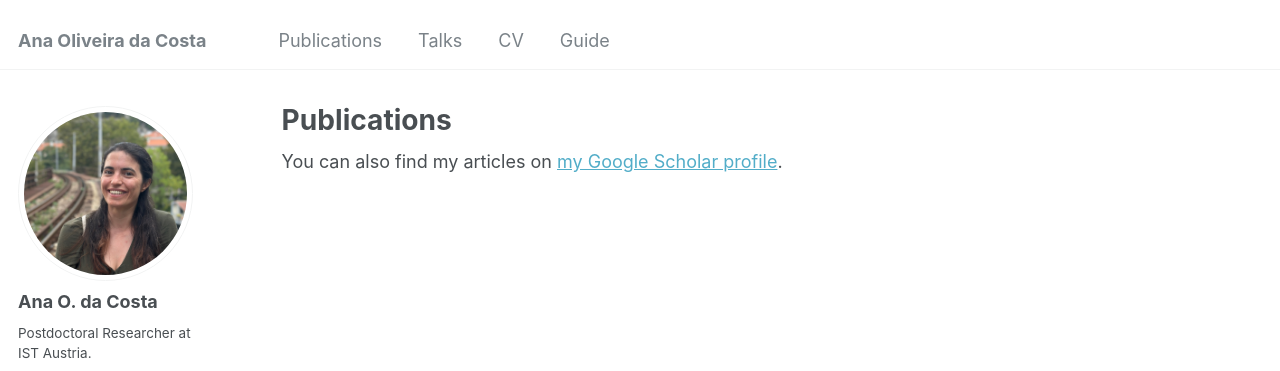
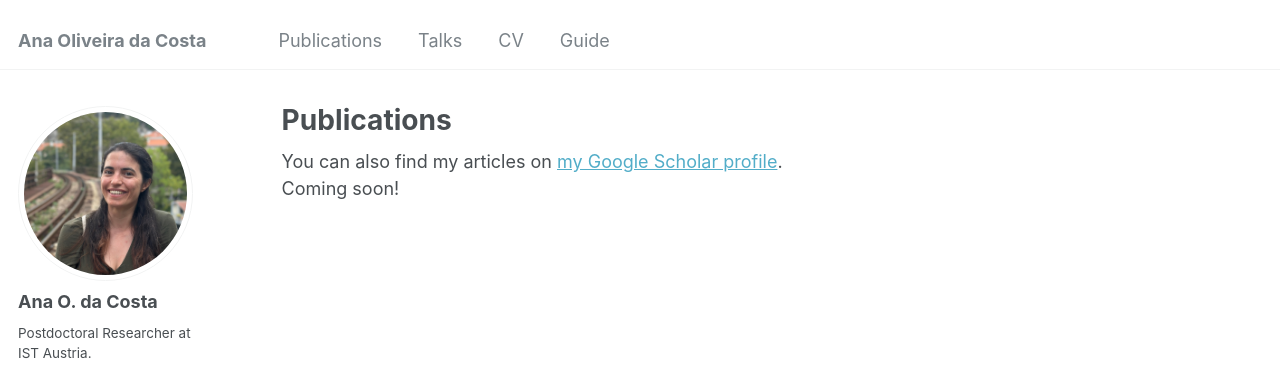
Before and after one commit to anaolicosta/anaolicosta.github.io, a Jekyll site: the page built from _pages/publications.html, in a window 1280 px wide. Shown: the top 371 px of the page. Built offline with Jekyll 4.4.1, drawn with Linux system fonts in a browser that asks for light colours; some web fonts are replaced.

Commit message:
Update publications.html

```diff
--- a/_pages/publications.html
+++ b/_pages/publications.html
@@ -8,5 +8,5 @@ author_profile: true
 {% if site.author.googlescholar %}
   <div class="wordwrap">You can also find my articles on <a href="{{site.author.googlescholar}}">my Google Scholar profile</a>.</div>
 {% endif %}
-
+  <div class="wordwrap">Coming soon!</div>
 {% include base_path %}
```
